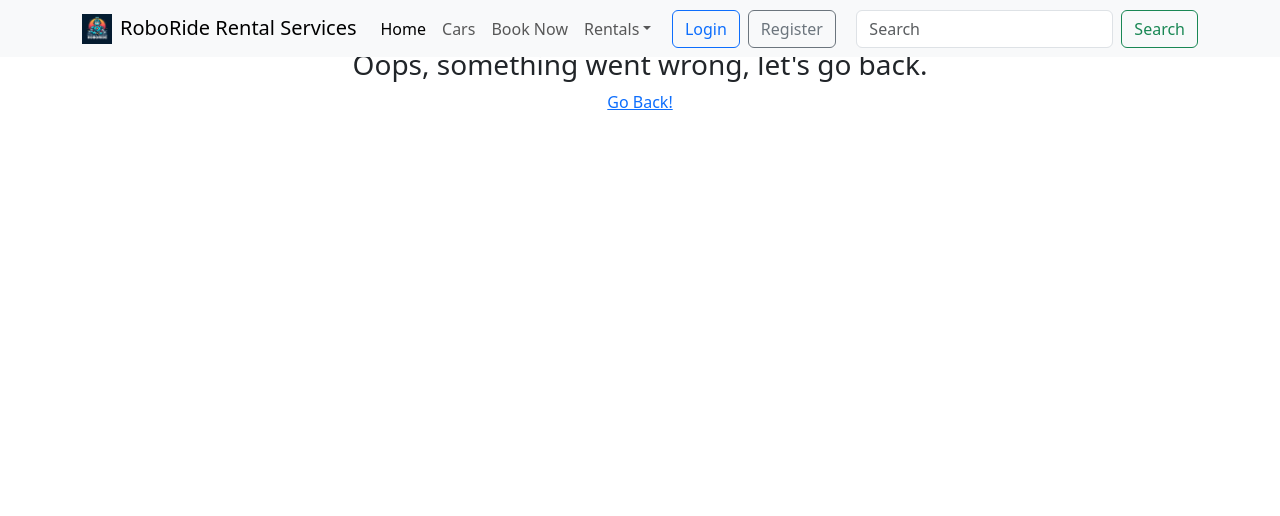
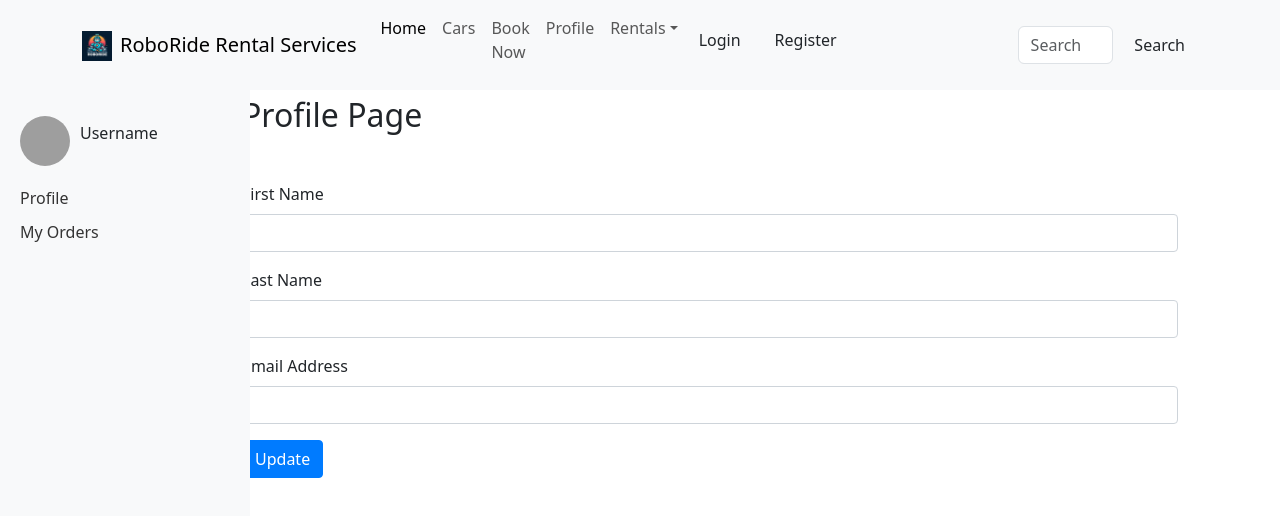
Before and after one commit to EarthCaspian/project-rbride, a React (Create React App) app: page /profile in a window 1280 px wide. Shown: the top 516 px of the page. Built offline with nearby package versions, Linux system fonts and the light colour scheme; grey boxes are pictures that could not be loaded.

Commit message:
Added Profile Pages

```diff
--- a/src/App.tsx
+++ b/src/App.tsx
@@ -14,6 +14,9 @@ import { CarDetails } from "./pages/CarDetails/CarDetails";
 import BookNow from "./pages/BookNow/BookNow";
 import AdditionalService from "./pages/AdditionalService/AdditionalService";
 import BookingCompletion from "./pages/BookingCompletion/BookingCompletion";
+import Profile from "./pages/Profile/Profile/Profile";
+import Orders from "./pages/Profile/Order/Orders";
+
 
 function App() {
   return (
@@ -35,6 +38,8 @@ function App() {
           <Route path="/car-details/:id" element={<CarDetails />} />
           <Route path="/additionalservices" element={<AdditionalService />} />
           <Route path="/booknow" element={<BookNow />} />
+          <Route path="/profile" element={<Profile />} />
+          <Route path="/orders" element={<Orders />} />
           <Route path="/completion" element={<BookingCompletion />} />
           <Route path="*" element={<FourOhFour />} />
         </Routes>
--- a/src/layouts/Navbar/Navbar.tsx
+++ b/src/layouts/Navbar/Navbar.tsx
@@ -59,6 +59,11 @@ const Navbar = (props: Props) => {
                 Book Now
               </Link>
             </li>
+            <li className="nav-item">
+              <Link className="nav-link" to={"/profile"}>
+                Profile
+              </Link>
+            </li>
             <li className="nav-item dropdown">
               <Link
                 className="nav-link dropdown-toggle"
--- /dev/null
+++ b/src/pages/Profile/Order/Orders.css
@@ -0,0 +1,14 @@
+.orders {
+    margin-left: 20rem;
+    margin-top: 6rem;
+    margin-bottom: 3rem;
+}
+
+ul {
+    list-style-type: none;
+    padding: 0;
+}
+
+ul li {
+    margin-bottom: 10px;
+}
--- /dev/null
+++ b/src/pages/Profile/Order/Orders.tsx
@@ -0,0 +1,33 @@
+import React, { useState, useEffect } from 'react';
+import './Orders.css';
+import Sidebar from '../Sidebar/Sidebar';
+
+const Orders = () => {
+    // State to store user orders
+    const [orders, setOrders] = useState([]);
+
+    // useEffect to fetch user orders
+    useEffect(() => {
+        // Example API request (replace with your own API)
+        fetch(`http://localhost:8080/orders/`)
+            .then(response => response.json())
+            .then(data => {
+                setOrders(data); // Update orders state with fetched data
+            })
+            .catch(error => console.error('Error fetching user orders:', error));
+    }, []); // Run once on component mount
+
+    return (
+        <div className="orders">
+            <Sidebar />
+            <h2>My Orders</h2>
+            <ul>
+                {orders.map((order, index) => (
+                    <li key={index}>{order}</li>
+                ))}
+            </ul>
+        </div>
+    );
+};
+
+export default Orders;
--- /dev/null
+++ b/src/pages/Profile/Profile/Profile.css
@@ -0,0 +1,70 @@
+.profile {
+    max-width: 800px;
+    margin: 0 auto;
+    margin-left: 270px;
+}
+
+.form-group {
+    margin-bottom: 1rem;
+}
+
+label {
+    display: block;
+    margin-bottom: 0.5rem;
+}
+
+.title{
+    margin-left: 10rem;
+    margin-top: 6rem;
+    margin-bottom: 3rem;
+}
+
+form{
+    margin-left: 10rem;
+}
+
+input[type="text"],
+input[type="email"] {
+    width: calc(100% - 20px);
+    padding: 0.375rem 0.75rem;
+    font-size: 1rem;
+    line-height: 1.5;
+    color: #495057;
+    background-color: #fff;
+    background-clip: padding-box;
+    border: 1px solid #ced4da;
+    border-radius: 0.25rem;
+    transition: border-color 0.15s ease-in-out, box-shadow 0.15s ease-in-out;
+}
+
+.btn {
+    display: inline-block;
+    font-weight: 400;
+    color: #212529;
+    text-align: center;
+    vertical-align: middle;
+    -webkit-user-select: none;
+    -moz-user-select: none;
+    -ms-user-select: none;
+    user-select: none;
+    background-color: transparent;
+    border: 1px solid transparent;
+    padding: 0.375rem 0.75rem;
+    font-size: 1rem;
+    line-height: 1.5;
+    border-radius: 0.25rem;
+    transition: color 0.15s ease-in-out, background-color 0.15s ease-in-out,
+        border-color 0.15s ease-in-out, box-shadow 0.15s ease-in-out;
+}
+
+.btn-primary {
+    color: #fff;
+    background-color: #007bff;
+    border-color: #007bff;
+}
+
+.btn-primary:hover {
+    color: #fff;
+    background-color: #0069d9;
+    border-color: #0062cc;
+}
--- /dev/null
+++ b/src/pages/Profile/Profile/Profile.tsx
@@ -0,0 +1,107 @@
+import React, { useState, useEffect } from 'react';
+import './Profile.css';
+import Sidebar from '../Sidebar/Sidebar';
+
+const Profile = () => {
+    // State to store user information
+    const [user, setUser] = useState({
+        firstName: '',
+        lastName: '',
+        email: ''
+    });
+    const [userId, setUserId] = useState(''); // State to store user ID
+
+    // useEffect to fetch user data when userId changes
+    useEffect(() => {
+        if (!userId) return; // Exit early if userId is empty
+
+        // Example API request (replace with your own API)
+        fetch(`http://localhost:8080/users/getById/${userId}`)
+            .then(response => response.json())
+            .then(data => {
+                setUser(data); // Update user state with fetched data
+            })
+            .catch(error => console.error('Error fetching user data:', error));
+    }, [userId]); // Re-run effect when userId changes
+
+    // Function to update first name
+    const updateFirstName = (e: React.ChangeEvent<HTMLInputElement>) => {
+        setUser(prevState => ({
+            ...prevState,
+            firstName: e.target.value
+        }));
+    };
+
+    // Function to update last name
+    const updateLastName = (e: React.ChangeEvent<HTMLInputElement>) => {
+        setUser(prevState => ({
+            ...prevState,
+            lastName: e.target.value
+        }));
+    };
+
+    // Function to update email
+    const updateEmail = (e: React.ChangeEvent<HTMLInputElement>) => {
+        setUser(prevState => ({
+            ...prevState,
+            email: e.target.value
+        }));
+    };
+
+    // Function to handle form submission
+    const handleSubmit = (e: React.FormEvent) => {
+        e.preventDefault();
+        // Example code to update user data (replace with your own logic)
+        fetch(`http://localhost:8080/users/update/${userId}`, {
+            method: 'PUT',
+            headers: {
+                'Content-Type': 'application/json'
+            },
+            body: JSON.stringify(user)
+        })
+        .then(response => response.json())
+        .then(data => {
+            console.log('User data updated:', data);
+        })
+        .catch(error => console.error('Error updating user data:', error));
+    };
+
+    return (
+        <div className="container mt-5">
+            <Sidebar />
+            <h2 className="title">Profile Page</h2>
+            <form onSubmit={handleSubmit}>
+                <div className="form-group">
+                    <label>First Name</label>
+                    <input
+                        type="text"
+                        className="form-control"
+                        value={user.firstName}
+                        onChange={updateFirstName}
+                    />
+                </div>
+                <div className="form-group">
+                    <label>Last Name</label>
+                    <input
+                        type="text"
+                        className="form-control"
+                        value={user.lastName}
+                        onChange={updateLastName}
+                    />
+                </div>
+                <div className="form-group">
+                    <label>Email Address</label>
+                    <input
+                        type="email"
+                        className="form-control"
+                        value={user.email}
+                        onChange={updateEmail}
+                    />
+                </div>
+                <button type="submit" className="btn btn-primary">Update</button>
+            </form>
+        </div>
+    );
+};
+
+export default Profile;
--- /dev/null
+++ b/src/pages/Profile/Sidebar/Sidebar.css
@@ -0,0 +1,35 @@
+.sidebar {
+    width: 250px;
+    height: 100vh;
+    background-color: #F8F9FA;
+    padding: 20px;
+    box-sizing: border-box;
+    position: fixed;
+    left: 0;
+    top: 0;
+}
+
+.user-info {
+    display: flex;
+    align-items: center;
+    margin-bottom: 20px;
+    margin-top: 6rem;
+}
+
+.user-info img {
+    width: 50px;
+    height: 50px;
+    border-radius: 50%;
+    margin-right: 10px;
+}
+
+.sidebar-links a {
+    display: block;
+    margin-bottom: 10px;
+    text-decoration: none;
+    color: #333;
+}
+
+.sidebar-links a:hover {
+    color: #007bff;
+}
--- /dev/null
+++ b/src/pages/Profile/Sidebar/Sidebar.tsx
@@ -0,0 +1,21 @@
+import React from 'react';
+import { Link } from 'react-router-dom';
+import './Sidebar.css';
+
+
+const Sidebar = () => {
+    return (
+        <div className="sidebar">
+            <div className="user-info">
+                <img src="user-avatar.jpg" alt="User Avatar" />
+                <p>Username</p>
+            </div>
+            <div className="sidebar-links">
+                <Link to="/profile">Profile</Link>
+                <Link to="/orders">My Orders</Link>
+            </div>
+        </div>
+    );
+};
+
+export default Sidebar;
```
